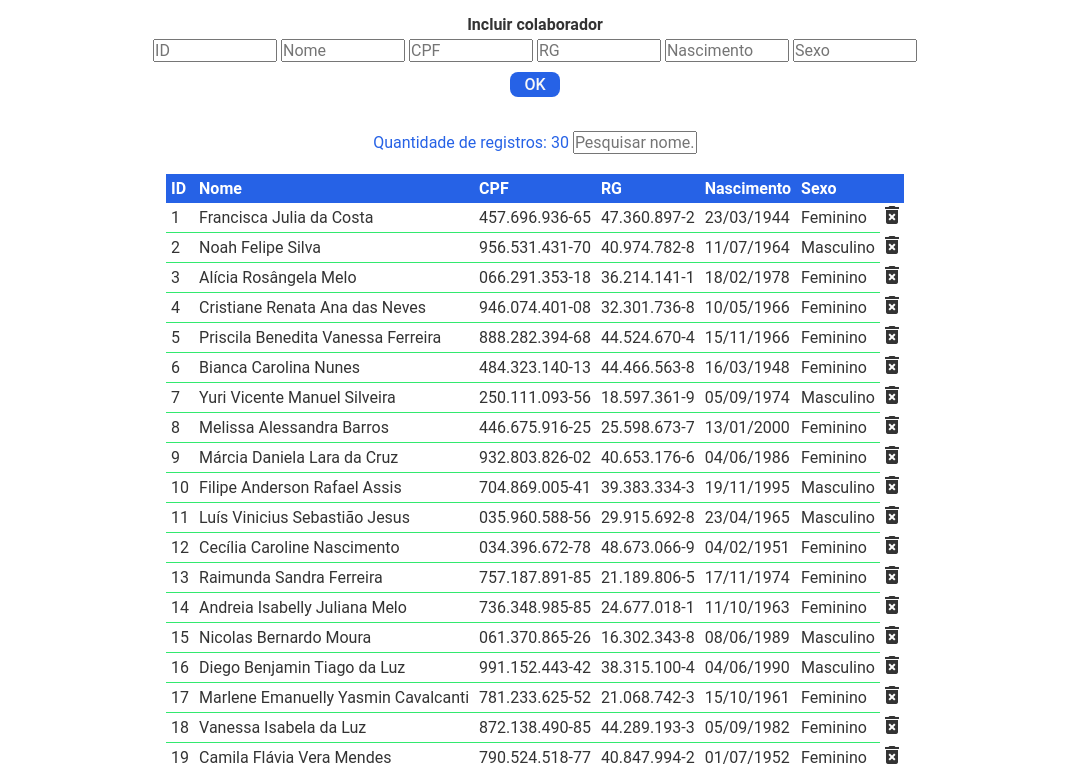
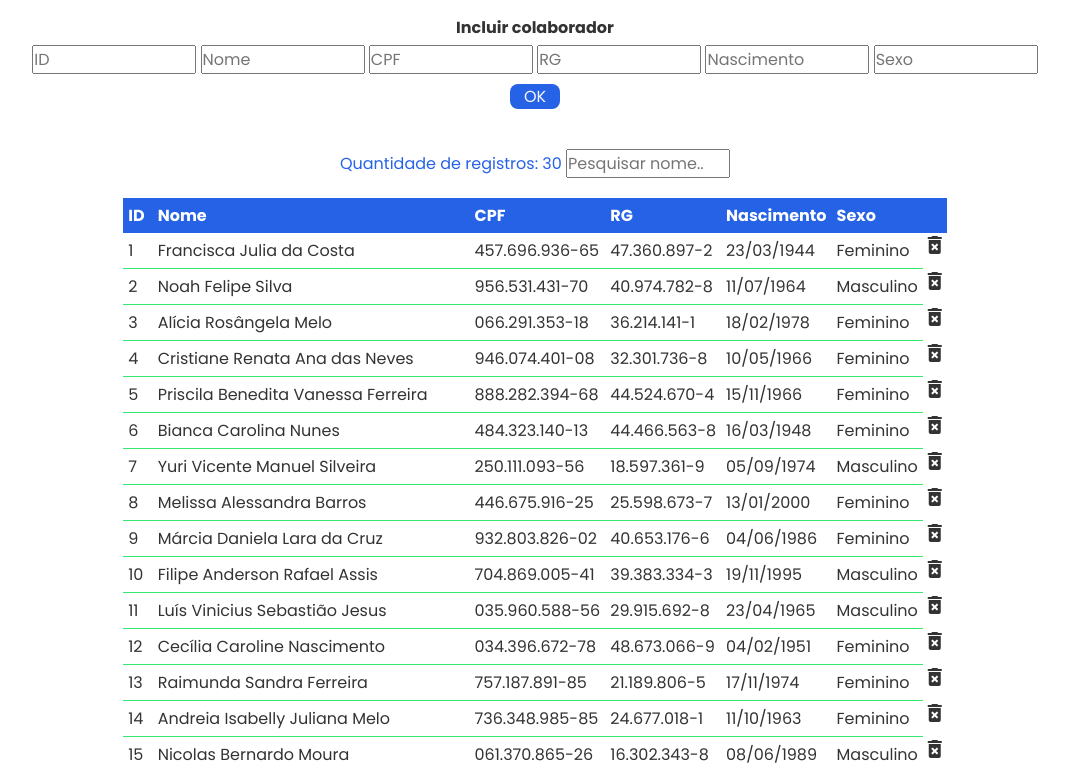
Before and after one commit to sousadiego11/Desafio-geomais, a plain HTML site: page front-end/index.html in a window 1280 px wide. Shown: the top 770 px of the page, without its empty margins (105-1174 px from the left). Drawn offline with Linux system fonts and the light colour scheme.

Commit message:
ajustes layout

```diff
--- a/front-end/index.html
+++ b/front-end/index.html
@@ -39,10 +39,10 @@
 
 </body>
 
-<script src="/scripts.js"></script>
+<script src="scripts.js"></script>
 
-<link rel="stylesheet" href="/main.css">
-<link href="https://fonts.googleapis.com/icon?family=Material+Icons"
-rel="stylesheet">
-
+<link rel="stylesheet" href="main.css">
+<link href="https://fonts.googleapis.com/icon?family=Material+Icons" rel="stylesheet">
+<link rel="preconnect" href="https://fonts.gstatic.com">
+<link href="https://fonts.googleapis.com/css2?family=Poppins:wght@300;400;700&display=swap" rel="stylesheet">
 </html>
--- a/front-end/main.css
+++ b/front-end/main.css
@@ -1,6 +1,6 @@
 /*Root*/
 *{
-    font-family: Roboto;
+    font-family: 'Poppins', sans-serif;
     font-size: 16px;
 
     margin: 0;
@@ -27,7 +27,7 @@
 }
 
 #inserirDados input{
-    width: 120px;
+    width: 160px;
 }
 
 #inserirDados button{
```
